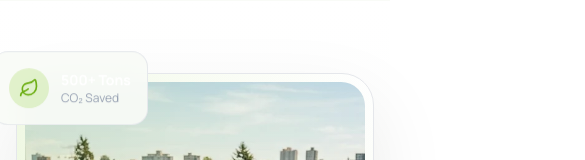
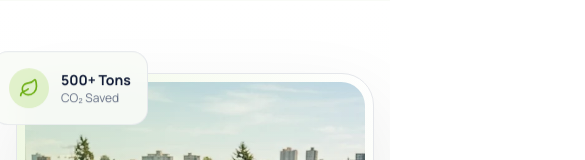
Before and after one commit to johnedi-dev/SolarTech-Website, a React (Vite) app: page / in a window 390 px wide. Shown: the part 1385-1545 px from the top of the page, 585 px wide, since content can reach past the window. Built offline with nearby package versions, Linux system fonts and the light colour scheme.

Commit message:
more-changes-mobile

```diff
--- a/src/components/About.jsx
+++ b/src/components/About.jsx
@@ -26,7 +26,7 @@ const values = [
 
 export default function About() {
   return (
-    <section id="about" className="relative section-shell section-gradient particles-bg">
+    <section id="about" className="relative section-shell section-gradient particles-bg overflow-hidden">
 
       <div className="max-w-7xl mx-auto px-4 sm:px-6 lg:px-8">
 
@@ -73,8 +73,8 @@ export default function About() {
                   <Leaf className="w-5 h-5 text-green-400" />
                 </div>
                 <div>
-                  <p className="text-white font-bold text-sm">500+ Tons</p>
-                  <p className="text-gray-400 text-xs">CO₂ Saved</p>
+                  <p className="text-slate-900 font-bold text-sm">500+ Tons</p>
+                  <p className="text-slate-600 text-xs">CO₂ Saved</p>
                 </div>
               </div>
             </motion.div>
--- a/src/components/Contact.jsx
+++ b/src/components/Contact.jsx
@@ -68,7 +68,7 @@ export default function Contact() {
   };
 
   return (
-    <section id="contact" className="relative section-shell bg-slate-50">
+    <section id="contact" className="relative section-shell bg-slate-50 overflow-hidden">
       {/* Background glow */}
       <div className="absolute top-0 left-1/2 -translate-x-1/2 w-[800px] h-[400px] rounded-full bg-orange-500/5 blur-xl pointer-events-none"></div>
 
--- a/src/components/Hero.jsx
+++ b/src/components/Hero.jsx
@@ -15,7 +15,7 @@ export default function Hero() {
           loop
           playsInline
           preload="auto"
-          className="absolute inset-0 w-full h-full object-cover object-center"
+          className="absolute inset-0 w-full h-full object-cover object-[calc(50%_-_20px)_center] lg:object-center"
           aria-hidden="true"
         />
         <div className="hero-overlay absolute inset-0"></div>
--- a/src/components/Products.jsx
+++ b/src/components/Products.jsx
@@ -177,7 +177,7 @@ export default function Products() {
   const [activeCategory, setActiveCategory] = useState('inverters');
 
   return (
-    <section id="products" className="relative section-shell bg-slate-50">
+    <section id="products" className="relative section-shell bg-slate-50 overflow-hidden">
       {/* Background orbs */}
       <div className="absolute top-0 left-0 w-96 h-96 rounded-full bg-orange-500/5 blur-3xl"></div>
       <div className="absolute bottom-0 right-0 w-96 h-96 rounded-full bg-blue-500/5 blur-3xl"></div>
--- a/src/components/SavingsCalculator.jsx
+++ b/src/components/SavingsCalculator.jsx
@@ -22,7 +22,7 @@ export default function SavingsCalculator() {
   };
 
   return (
-    <section id="calculator" className="relative py-24 bg-slate-50 border-t border-slate-200">
+    <section id="calculator" className="relative py-24 bg-slate-50 border-t border-slate-200 overflow-hidden">
       <div className="relative z-10 max-w-4xl mx-auto px-4 sm:px-6 lg:px-8">
         <div className="text-center mb-12">
           <div className="inline-flex items-center gap-2 mb-3">
--- a/src/components/Services.jsx
+++ b/src/components/Services.jsx
@@ -77,7 +77,7 @@ const processSteps = [
 
 export default function Services() {
   return (
-    <section id="services" className="relative section-shell section-gradient">
+    <section id="services" className="relative section-shell section-gradient overflow-hidden">
       {/* Background orbs */}
       <div className="absolute top-1/2 left-1/2 -translate-x-1/2 -translate-y-1/2 w-[600px] h-[600px] rounded-full bg-orange-500/3 blur-3xl"></div>
 
--- a/src/components/StatsBar.jsx
+++ b/src/components/StatsBar.jsx
@@ -30,7 +30,7 @@ function StatCard({ stat, index }) {
 
 export default function StatsBar() {
   return (
-    <section className="relative section-shell -mt-1">
+    <section className="relative section-shell -mt-1 overflow-hidden">
       <div className="absolute inset-0 bg-gradient-to-b from-transparent via-slate-100 to-transparent"></div>
       <div className="relative z-10 max-w-7xl mx-auto px-4 sm:px-6 lg:px-8">
         <div className="section-card rounded-[2rem] p-4 sm:p-6 lg:p-8">
--- a/src/components/Testimonials.jsx
+++ b/src/components/Testimonials.jsx
@@ -69,7 +69,7 @@ export default function Testimonials() {
   const t = testimonials[current];
 
   return (
-    <section id="testimonials" className="relative section-shell section-gradient particles-bg">
+    <section id="testimonials" className="relative section-shell section-gradient particles-bg overflow-hidden">
       {/* Decorative quote marks */}
       <div className="absolute top-10 left-10 text-orange-500/5 text-[200px] font-black leading-none select-none">"</div>
 
--- a/src/index.css
+++ b/src/index.css
@@ -183,6 +183,18 @@
 
 html {
   scroll-behavior: smooth;
+}
+
+/* Belt-and-suspenders against horizontal overflow on mobile: clip at the
+   root as well as the body (older browsers that lack `clip` fall back below). */
+html {
+  overflow-x: clip;
+}
+
+@supports not (overflow-x: clip) {
+  html {
+    overflow-x: hidden;
+  }
 }
 
 body {
```
Also changed, not shown: 2 other files (tests, documents, lock files or other folders).
